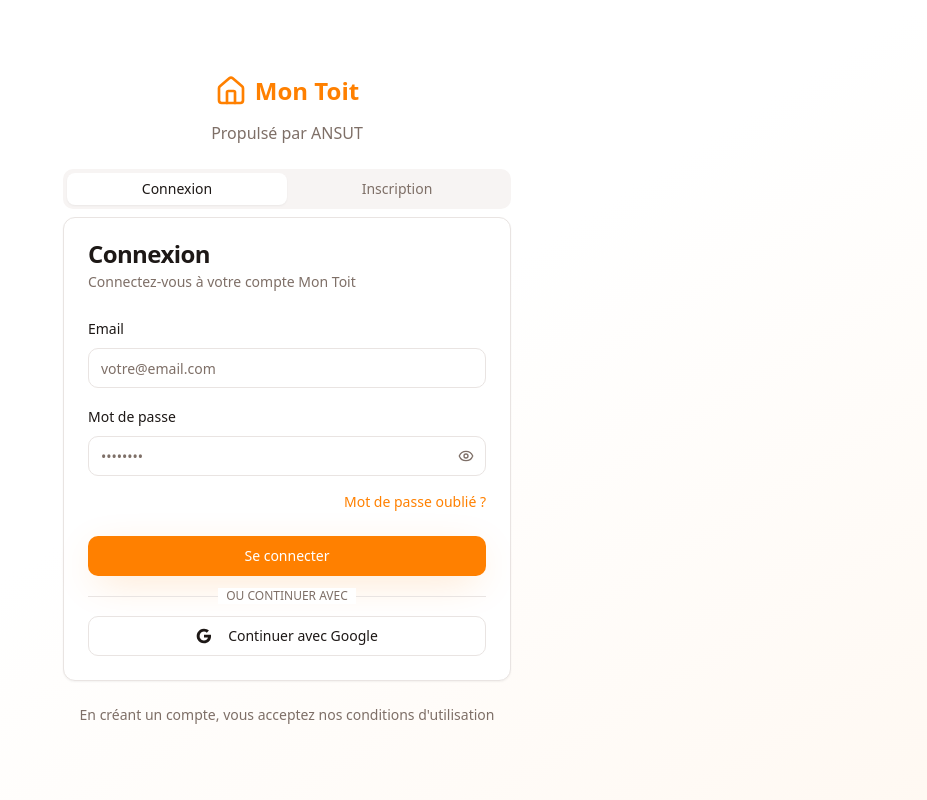
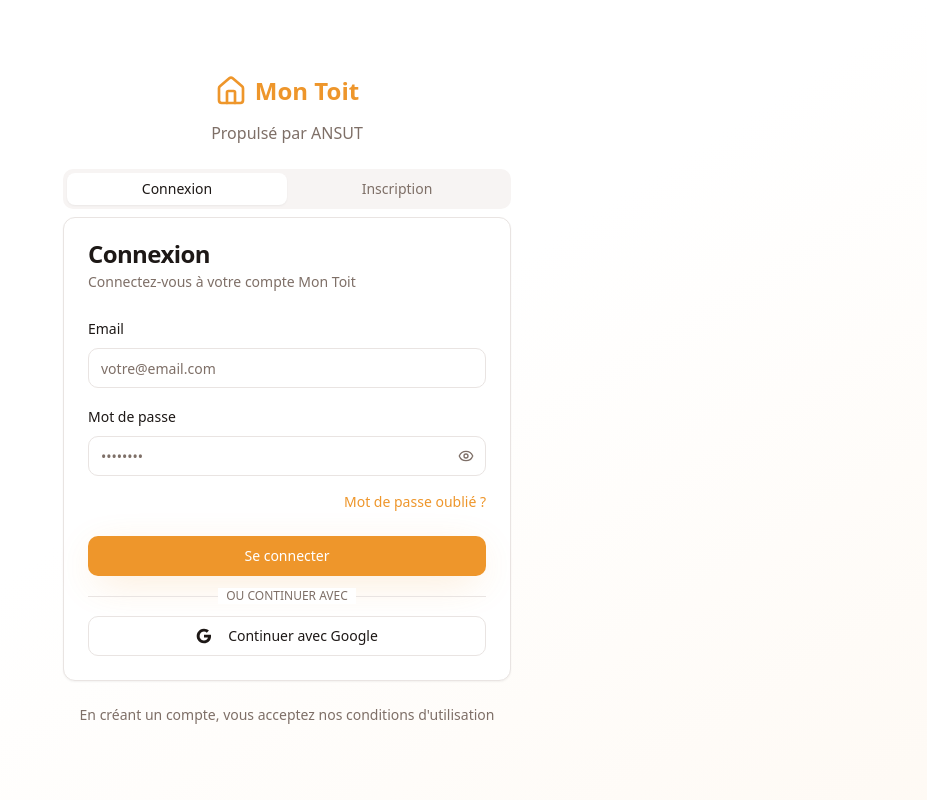
Before and after one commit to SOMET1010/mon-toit-platform, a React (Vite) app: page /auth in a window 1280 px wide. Shown: the whole page, without its empty margins (353-1280 px from the left). Built offline with nearby package versions, Linux system fonts and the light colour scheme; no server answers.

Commit message:
Fix: Adjust colors to softer orange and blue

```diff
--- a/src/index.css
+++ b/src/index.css
@@ -17,23 +17,23 @@ All colors MUST be HSL.
     --popover: 0 0% 100%;
     --popover-foreground: 20 14% 10%;
 
-    /* Primary palette - Orange vif du logo #FF8F00 */
-    --primary-50: 30 100% 97%;
-    --primary-100: 30 100% 90%;
-    --primary: 30 100% 50%;
-    --primary-500: 30 100% 50%;
-    --primary-700: 30 100% 40%;
-    --primary-900: 30 100% 25%;
+    /* Primary palette - Orange adouci #F9A238 */
+    --primary-50: 33 85% 98%;
+    --primary-100: 33 85% 92%;
+    --primary: 33 85% 55%;
+    --primary-500: 33 85% 55%;
+    --primary-700: 33 85% 45%;
+    --primary-900: 33 85% 30%;
     --primary-foreground: 0 0% 100%;
-    --primary-glow: 30 100% 60%;
+    --primary-glow: 33 85% 65%;
 
-    /* Secondary palette - Bleu foncé du logo #1E3A8A */
-    --secondary-50: 225 80% 97%;
-    --secondary-100: 225 80% 90%;
-    --secondary: 225 80% 33%;
-    --secondary-500: 225 80% 33%;
-    --secondary-700: 225 80% 25%;
-    --secondary-900: 225 80% 15%;
+    /* Secondary palette - Bleu adouci #3E63A3 */
+    --secondary-50: 220 60% 97%;
+    --secondary-100: 220 60% 92%;
+    --secondary: 220 60% 45%;
+    --secondary-500: 220 60% 45%;
+    --secondary-700: 220 60% 35%;
+    --secondary-900: 220 60% 22%;
     --secondary-foreground: 0 0% 100%;
 
     /* Success */
@@ -60,21 +60,21 @@ All colors MUST be HSL.
     --radius: 0.75rem;
 
     /* Gradients */
-    --gradient-primary: linear-gradient(135deg, hsl(30 100% 50%), hsl(30 100% 60%));
-    --gradient-secondary: linear-gradient(135deg, hsl(225 80% 33%), hsl(225 80% 43%));
-    --gradient-hero: linear-gradient(135deg, hsl(30 100% 50% / 0.95), hsl(225 80% 33% / 0.85));
-    --gradient-card: linear-gradient(145deg, hsl(var(--card)) 0%, hsl(30 100% 50% / 0.02) 100%);
-    --gradient-mesh: radial-gradient(at 20% 30%, hsl(30 100% 50% / 0.15) 0px, transparent 50%),
-                     radial-gradient(at 80% 70%, hsl(225 80% 33% / 0.15) 0px, transparent 50%);
-    --gradient-section-primary: linear-gradient(to bottom, hsl(var(--background)), hsl(30 100% 50% / 0.03), hsl(var(--background)));
-    --gradient-section-secondary: linear-gradient(135deg, hsl(225 80% 33% / 0.05) 0%, hsl(var(--background)) 50%, hsl(30 100% 50% / 0.05) 100%);
+    --gradient-primary: linear-gradient(135deg, hsl(33 85% 55%), hsl(33 85% 65%));
+    --gradient-secondary: linear-gradient(135deg, hsl(220 60% 45%), hsl(220 60% 55%));
+    --gradient-hero: linear-gradient(135deg, hsl(33 85% 55% / 0.95), hsl(220 60% 45% / 0.85));
+    --gradient-card: linear-gradient(145deg, hsl(var(--card)) 0%, hsl(33 85% 55% / 0.02) 100%);
+    --gradient-mesh: radial-gradient(at 20% 30%, hsl(33 85% 55% / 0.15) 0px, transparent 50%),
+                     radial-gradient(at 80% 70%, hsl(220 60% 45% / 0.15) 0px, transparent 50%);
+    --gradient-section-primary: linear-gradient(to bottom, hsl(var(--background)), hsl(33 85% 55% / 0.03), hsl(var(--background)));
+    --gradient-section-secondary: linear-gradient(135deg, hsl(220 60% 45% / 0.05) 0%, hsl(var(--background)) 50%, hsl(33 85% 55% / 0.05) 100%);
 
     /* Shadows */
-    --shadow-primary: 0 10px 40px -10px hsl(30 100% 50% / 0.3);
+    --shadow-primary: 0 10px 40px -10px hsl(33 85% 55% / 0.3);
     --shadow-card: 0 4px 20px -2px hsl(20 14% 10% / 0.08);
-    --shadow-soft: 0 2px 20px -2px hsl(30 100% 50% / 0.1);
+    --shadow-soft: 0 2px 20px -2px hsl(33 85% 55% / 0.1);
     --shadow-glass: 0 8px 32px 0 rgba(31, 38, 135, 0.15);
-    --shadow-elevated: 0 10px 40px -10px hsl(30 100% 50% / 0.3);
+    --shadow-elevated: 0 10px 40px -10px hsl(33 85% 55% / 0.3);
 
     /* Animations */
     --transition-smooth: all 0.3s cubic-bezier(0.4, 0, 0.2, 1);
@@ -99,23 +99,23 @@ All colors MUST be HSL.
     --popover: 20 15% 10%;
     --popover-foreground: 0 0% 98%;
 
-    /* Primary palette - Orange vif du logo #FF8F00 */
-    --primary-50: 30 100% 97%;
-    --primary-100: 30 100% 90%;
-    --primary: 30 100% 50%;
-    --primary-500: 30 100% 50%;
-    --primary-700: 30 100% 40%;
-    --primary-900: 30 100% 25%;
+    /* Primary palette - Orange adouci #F9A238 */
+    --primary-50: 33 85% 98%;
+    --primary-100: 33 85% 92%;
+    --primary: 33 85% 55%;
+    --primary-500: 33 85% 55%;
+    --primary-700: 33 85% 45%;
+    --primary-900: 33 85% 30%;
     --primary-foreground: 0 0% 100%;
-    --primary-glow: 30 100% 60%;
+    --primary-glow: 33 85% 65%;
 
-    /* Secondary palette - Bleu foncé du logo #1E3A8A */
-    --secondary-50: 225 80% 97%;
-    --secondary-100: 225 80% 90%;
-    --secondary: 225 80% 33%;
-    --secondary-500: 225 80% 33%;
-    --secondary-700: 225 80% 25%;
-    --secondary-900: 225 80% 15%;
+    /* Secondary palette - Bleu adouci #3E63A3 */
+    --secondary-50: 220 60% 97%;
+    --secondary-100: 220 60% 92%;
+    --secondary: 220 60% 45%;
+    --secondary-500: 220 60% 45%;
+    --secondary-700: 220 60% 35%;
+    --secondary-900: 220 60% 22%;
     --secondary-foreground: 0 0% 100%;
 
     /* Success */
@@ -140,21 +140,21 @@ All colors MUST be HSL.
     --ring: 22 95% 63%;
 
     /* Gradients */
-    --gradient-primary: linear-gradient(135deg, hsl(30 100% 50%), hsl(30 100% 60%));
-    --gradient-secondary: linear-gradient(135deg, hsl(225 80% 33%), hsl(225 80% 43%));
-    --gradient-hero: linear-gradient(135deg, hsl(30 100% 50% / 0.95), hsl(225 80% 33% / 0.85));
-    --gradient-card: linear-gradient(145deg, hsl(var(--card)) 0%, hsl(30 100% 50% / 0.03) 100%);
-    --gradient-mesh: radial-gradient(at 20% 30%, hsl(30 100% 50% / 0.2) 0px, transparent 50%),
-                     radial-gradient(at 80% 70%, hsl(225 80% 33% / 0.2) 0px, transparent 50%);
-    --gradient-section-primary: linear-gradient(to bottom, hsl(var(--background)), hsl(30 100% 50% / 0.05), hsl(var(--background)));
-    --gradient-section-secondary: linear-gradient(135deg, hsl(225 80% 33% / 0.08) 0%, hsl(var(--background)) 50%, hsl(30 100% 50% / 0.08) 100%);
+    --gradient-primary: linear-gradient(135deg, hsl(33 85% 55%), hsl(33 85% 65%));
+    --gradient-secondary: linear-gradient(135deg, hsl(220 60% 45%), hsl(220 60% 55%));
+    --gradient-hero: linear-gradient(135deg, hsl(33 85% 55% / 0.95), hsl(220 60% 45% / 0.85));
+    --gradient-card: linear-gradient(145deg, hsl(var(--card)) 0%, hsl(33 85% 55% / 0.03) 100%);
+    --gradient-mesh: radial-gradient(at 20% 30%, hsl(33 85% 55% / 0.2) 0px, transparent 50%),
+                     radial-gradient(at 80% 70%, hsl(220 60% 45% / 0.2) 0px, transparent 50%);
+    --gradient-section-primary: linear-gradient(to bottom, hsl(var(--background)), hsl(33 85% 55% / 0.05), hsl(var(--background)));
+    --gradient-section-secondary: linear-gradient(135deg, hsl(220 60% 45% / 0.08) 0%, hsl(var(--background)) 50%, hsl(33 85% 55% / 0.08) 100%);
 
     /* Shadows */
-    --shadow-primary: 0 10px 40px -10px hsl(30 100% 50% / 0.4);
+    --shadow-primary: 0 10px 40px -10px hsl(33 85% 55% / 0.4);
     --shadow-card: 0 4px 20px -2px hsl(0 0% 0% / 0.3);
-    --shadow-soft: 0 2px 20px -2px hsl(30 100% 50% / 0.15);
+    --shadow-soft: 0 2px 20px -2px hsl(33 85% 55% / 0.15);
     --shadow-glass: 0 8px 32px 0 rgba(31, 38, 135, 0.25);
-    --shadow-elevated: 0 10px 40px -10px hsl(30 100% 50% / 0.4);
+    --shadow-elevated: 0 10px 40px -10px hsl(33 85% 55% / 0.4);
 
     --sidebar-background: 20 15% 10%;
     --sidebar-foreground: 0 0% 98%;
```
